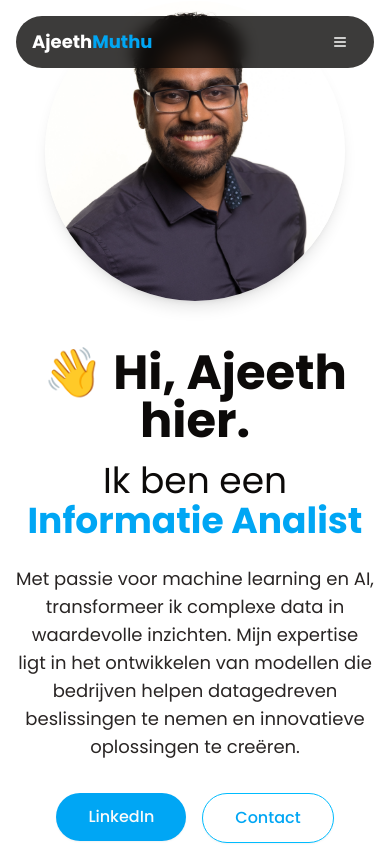
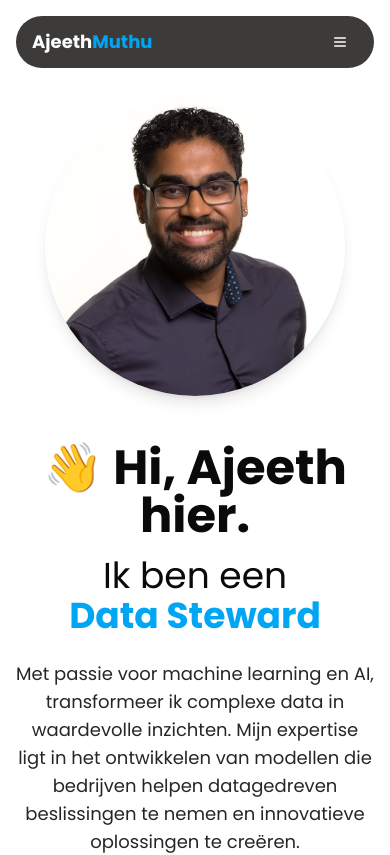
Before and after one commit to IsmailYaman/ajeethmuthu, a Next.js app: page / in a window 390 px wide. Shown: the top 855 px of the page. Built offline with nearby package versions, Linux system fonts and the light colour scheme.

Commit message:
Refactor layout and animations in Experience and Navigation components for improved responsiveness and visual consistency

```diff
--- a/app/components/Experience/Modal.tsx
+++ b/app/components/Experience/Modal.tsx
@@ -24,8 +24,8 @@ export const ExperienceModal: React.FC<ExperienceModalProps> = ({ isOpen, setIsO
 		<FramerModal open={isOpen} setOpen={setIsOpen}>
 			<ModalContent>
 				<div className="flex flex-col space-y-4">
-					<div className="flex flex-col space-y-4">
-						<h2 className="text-5xl font-semibold leading-none tracking-tight">{item.title}</h2>
+					<div className="flex flex-col space-y-4 smmax-w-full max-w-[80%]">
+						<h2 className="text-xl sm:text-5xl font-semibold leading-none tracking-tight">{item.title}</h2>
 						<p className="text-lg text-muted-foreground">{item.name}</p>
 						<p className="text-sm text-muted-foreground">{item.year}</p>
 					</div>
--- a/app/components/Experience/Section.tsx
+++ b/app/components/Experience/Section.tsx
@@ -16,7 +16,7 @@ export const ExperienceSection: React.FC<ExperienceSectionProps> = ({ title, ite
 			<h3 className="text-3xl font-semibold mb-6">{title}</h3>
 			<div className="space-y-6">
 				{items.map((item, index) => (
-					<Section animationType="slideLeft" amount={0.5} key={index}>
+					<Section animationType="slideLeft" amount={0.3} key={index}>
 						<ExperienceItemSolo key={index} item={item} onClick={onItemClick} />
 					</Section>
 				))}
--- a/app/components/Navigation.tsx
+++ b/app/components/Navigation.tsx
@@ -131,7 +131,7 @@ export default function Navigation() {
 			<AnimatePresence>
 				{showNav && (
 					<motion.div
-						className="fixed top-4 left-0 right-0 z-50 flex justify-center px-4"
+						className="fixed top-4 left-0 right-0 z-10 flex justify-center px-4"
 						initial={{ y: -100, opacity: 0 }}
 						animate={{ y: 0, opacity: 1 }}
 						exit={{ y: -100, opacity: 0 }}
--- a/app/components/Personalia.tsx
+++ b/app/components/Personalia.tsx
@@ -21,30 +21,14 @@ export default function Personalia() {
 	}, []);
 
 	return (
-		<Section id="home" amount={0.5}>
-			<section className="relative flex min-h-screen w-full items-center justify-center">
+		<Section id="home" amount={0.3}>
+			<section className="relative flex min-h-screen w-full items-center py-24 justify-center">
 				<div className="grid grid-cols-1 gap-12 md:grid-cols-2 md:items-center mx-4">
 					<div className="order-2 flex flex-col items-center text-center md:order-1 md:items-start md:text-left">
 						<h1 className="mb-4 text-5xl font-extrabold text-stone-950 md:text-6xl">{intro.greeting}</h1>
 						<p className="mb-6 text-4xl text-stone-950">
 							{intro.introduction}{" "}
-							<span className="text-sky-500 h-8 inline-block relative">
-								<AnimatePresence mode="wait">
-									<motion.span
-										key={currentIndex}
-										initial={{ y: -20, opacity: 0 }}
-										animate={{ y: 0, opacity: 1 }}
-										exit={{ y: 20, opacity: 0 }}
-										transition={{
-											duration: 0.3,
-											ease: "easeInOut",
-										}}
-										className="font-extrabold"
-									>
-										{professions[currentIndex]}
-									</motion.span>
-								</AnimatePresence>
-							</span>
+							<span className="text-sky-500 h-8 inline-block font-extrabold relative">Data Steward</span>
 						</p>
 						<p className="mb-8 text-lg text-stone-800">{intro.description}</p>
 						<div className="flex flex-wrap justify-center gap-4 md:justify-start">
--- a/components/ui/modal.tsx
+++ b/components/ui/modal.tsx
@@ -45,7 +45,7 @@ export function FramerModal({ children, open: controlledOpen, setOpen: controlle
 						initial={{ opacity: 0 }}
 						animate={{ opacity: 1 }}
 						exit={{ opacity: 0 }}
-						className="fixed inset-0 z-20 top-0 left-0 right-0 bottom-0 flex flex-col items-center w-full h-screen justify-center bg-white/10 backdrop-blur-sm  border border-sky-500"
+						className="fixed p-4 inset-0 z-20 top-0 left-0 right-0 bottom-0 flex flex-col items-center w-full h-screen justify-center bg-white/10 backdrop-blur-sm  border border-sky-500"
 						onClick={() => setOpen(false)}
 					>
 						<motion.div
```
